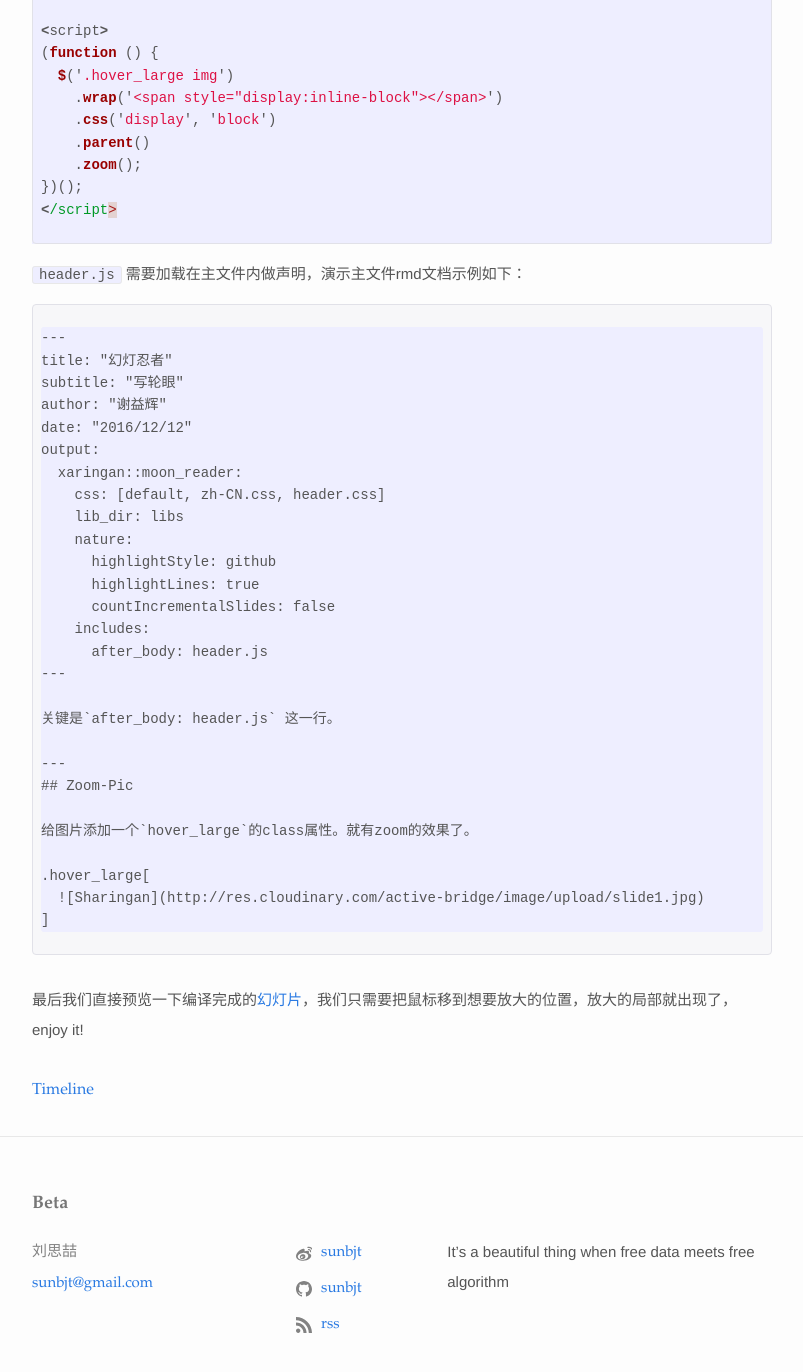
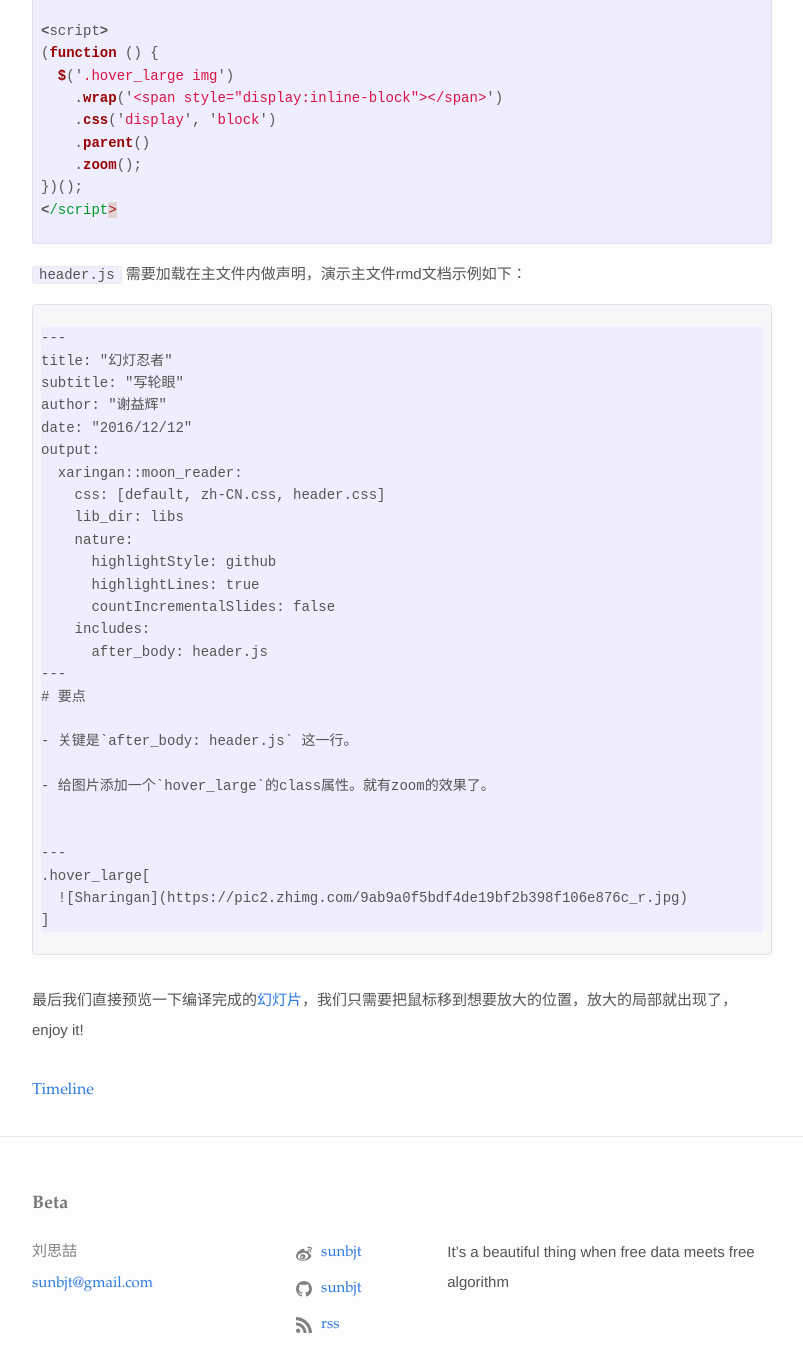
Before and after one commit to liuyilc/sunbjt.github.io, a Jekyll site: the page built from _posts/2019-03-24-zoom.md, in a window 1280 px wide and 1400 px high, scrolled down 1129 px. Shown: the top 1372 px of the window, without its empty margins (238-1041 px from the left). Built offline with Jekyll 4.4.1, drawn with Linux system fonts in a browser that asks for light colours; some web fonts are replaced; comment, search, counter and statistics services are not loaded.

Commit message:
zoom update

````diff
--- a/_posts/2019-03-24-zoom.md
+++ b/_posts/2019-03-24-zoom.md
@@ -55,16 +55,16 @@ output:
     includes:
       after_body: header.js
 ---
+# 要点
 
-关键是`after_body: header.js` 这一行。
+- 关键是`after_body: header.js` 这一行。
+
+- 给图片添加一个`hover_large`的class属性。就有zoom的效果了。
+
 
 ---
-## Zoom-Pic
-
-给图片添加一个`hover_large`的class属性。就有zoom的效果了。
-
 .hover_large[
-  ![Sharingan](http://res.cloudinary.com/active-bridge/image/upload/slide1.jpg)
+  ![Sharingan](https://pic2.zhimg.com/9ab9a0f5bdf4de19bf2b398f106e876c_r.jpg)
 ]
 ```
 
````
Also changed, not shown: upload/share/demo.Rmd (+5 -5 lines), upload/share/demo.html (+5 -5 lines).
